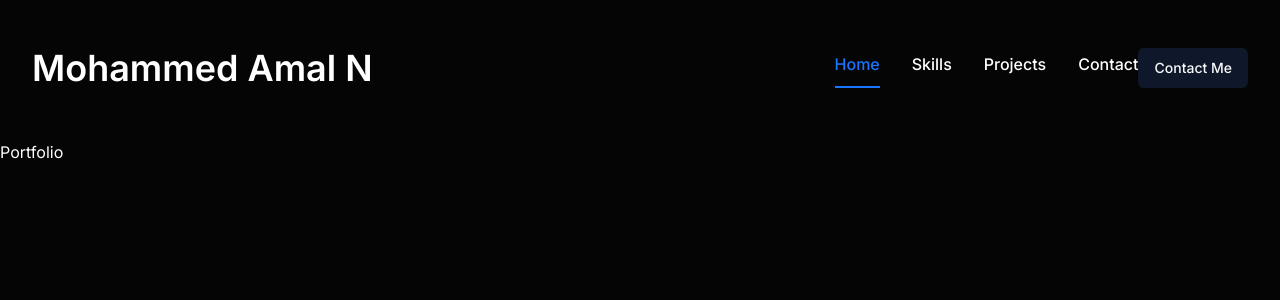
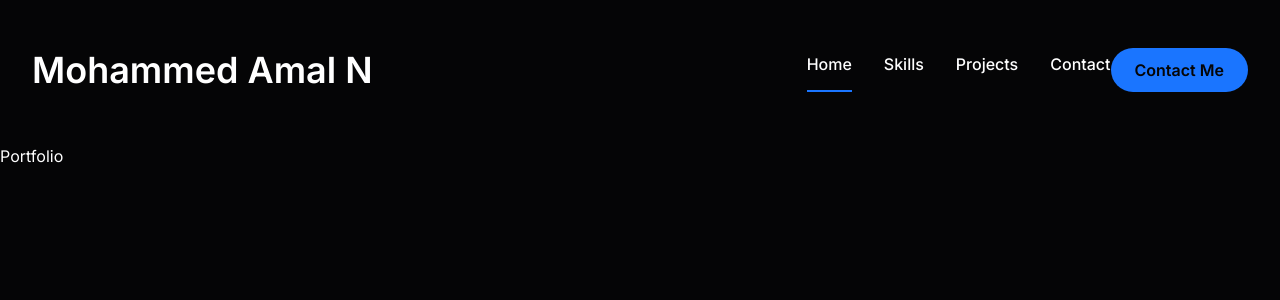
Before and after one commit to Amal474/portfolio-nextjs, a Next.js app: page /portfolio-nextjs/ in a window 1280 px wide. Shown: the top 300 px of the page. Built offline with nearby package versions, Linux system fonts and the light colour scheme.

Commit message:
Mobile Navbar

```diff
--- a/components/Header.tsx
+++ b/components/Header.tsx
@@ -3,6 +3,7 @@
 
 // Custom Components
 import Navbar from "./Navbar";
+import MobileNav from "./MobileNav";
 
 
 export default function Header() {
@@ -18,7 +19,9 @@
             <Button>Contact Me</Button>
           </Link>
         </div>
-        <div className="md:hidden">Mobile Nav</div>
+        <div className="md:hidden">
+          <MobileNav />
+        </div>
       </div>
     </header>
   );
--- /dev/null
+++ b/components/MobileNav.tsx
@@ -0,0 +1,54 @@
+"use client";
+
+import { usePathname } from "next/navigation";
+import { Sheet, SheetContent, SheetTrigger } from "./ui/sheet";
+import { CiMenuFries } from "react-icons/ci";
+import Link from "next/link";
+
+const links = [
+  {
+    name: "Home",
+    path: "/",
+  },
+  {
+    name: "Skills",
+    path: "/skills",
+  },
+  {
+    name: "Projects",
+    path: "/projects",
+  },
+  {
+    name: "Contact",
+    path: "/contact",
+  },
+]
+
+export default function MobileNav() {
+  const pathname = usePathname();
+  return (
+    <Sheet>
+      <SheetTrigger className="flex justify-center items-center">
+        <CiMenuFries className="text-[32px] text-accent" />
+      </SheetTrigger>
+      <SheetContent className="flex flex-col">
+        <div className="mt-32 mb-40 text-center text-2xl">
+          <h1 className="text-4xl font-semibold">
+            M<span className="text-accent">.</span>A
+          </h1>
+        </div>
+        <nav className="flex flex-col justify-center items-center gap-8">
+          {links.map((link, index) => {
+            return(
+              <Link href={link.path}
+                    key={index}
+                    className={`${link.path === pathname && "border-b-2 border-accent"} text-xl hover:text-accent transition-all`}>
+                {link.name}
+              </Link>
+            )
+          })}
+        </nav>
+      </SheetContent>
+    </Sheet>
+  );
+}
--- a/components/Navbar.tsx
+++ b/components/Navbar.tsx
@@ -31,7 +31,7 @@
       {links.map((link, index) => {
         return (
           <Link href={link.path} key={index} className={`${link.path === pathname &&
-          "text-accent border-b-2 border-accent"} font-medium hover:text-accent transition-all`}>
+          "border-b-2 border-accent"} font-medium hover:text-accent transition-all`}>
             {link.name}
           </Link>
         );
--- a/components/PageTransition.tsx
+++ b/components/PageTransition.tsx
@@ -1,7 +1,7 @@
 "use client";
 
 import React, { ReactNode } from "react";
-import { AnimatePresence, easeInOut, motion } from "framer-motion";
+import { AnimatePresence, motion } from "framer-motion";
 import { usePathname } from "next/navigation";
 
 interface Props {
@@ -16,7 +16,7 @@
         <motion.div initial={{ opacity: 1 }}
                     animate={{
                       opacity: 0,
-                      transition: { delay: 1, duration: 0.3, ease: "easeInOut" },
+                      transition: { delay: 0.5, duration: 0.3, ease: "easeInOut" },
                     }}
                     className="h-screen w-screen fixed bg-primary top-0 pointer-events-none"
         />
--- /dev/null
+++ b/components/StairTransition.tsx
@@ -0,0 +1,32 @@
+"use client";
+
+import { AnimatePresence, motion } from "framer-motion";
+import { usePathname } from "next/navigation";
+
+// Custom Components
+import Stairs from "./animations/Stairs";
+
+export default function StairTransition() {
+  const pathname = usePathname();
+  return (
+    <AnimatePresence mode="wait">
+      <div key={pathname}>
+        <div className="h-screen w-screen fixed top-0 left-0 right-0 pointer-events-none z-40 flex">
+          <Stairs/>
+        </div>
+
+        <motion.div className="h-screen w-screen fixed bg-primary top-0pointer-events-none"
+                    initial={{opacity: 1}}
+                    animate={{
+                      opacity: 0,
+                      transition: {
+                        delay: 0.4,
+                        duration: 0.3,
+                        ease: "easeInOut",
+                      }
+                    }}
+        />
+      </div>
+    </AnimatePresence>
+  );
+}
--- /dev/null
+++ b/components/animations/Stairs.tsx
@@ -0,0 +1,41 @@
+import { animate, motion } from "framer-motion";
+
+const stairAnimation = {
+  initial: {
+    top: "0%",
+  },
+  animate: {
+    top: "100%",
+  },
+  exit: {
+    top:[ "100%", "0"],
+  },
+}
+
+const reverseIndex = (index: number) => {
+  const totalSteps = 6;
+  return totalSteps - index - 1;
+}
+
+export default function Stairs() {
+  return (
+    <>
+      {[...Array(6)].map((_, index) => {
+        return (
+          <motion.div key={index}
+                      variants={stairAnimation}
+                      initial="initial"
+                      animate="animate"
+                      exit="exit"
+                      transition={{
+                        duration: 0.4,
+                        ease: "easeInOut",
+                        delay: reverseIndex(index) * 0.1,
+                      }}
+                      className="h-full w-full bg-white relative"
+            />
+          )
+      })}
+    </>
+  );
+}
--- a/components/ui/button.tsx
+++ b/components/ui/button.tsx
@@ -5,25 +5,18 @@
 import { cn } from "@/lib/utils"
 
 const buttonVariants = cva(
-  "inline-flex items-center justify-center whitespace-nowrap rounded-md text-sm font-medium ring-offset-white transition-colors focus-visible:outline-none focus-visible:ring-2 focus-visible:ring-slate-950 focus-visible:ring-offset-2 disabled:pointer-events-none disabled:opacity-50 dark:ring-offset-slate-950 dark:focus-visible:ring-slate-300",
+  "inline-flex items-center justify-center whitespace-nowrap rounded-full text-base font-semibold ring-offset-white transition-colors",
   {
     variants: {
       variant: {
-        default: "bg-slate-900 text-slate-50 hover:bg-slate-900/90 dark:bg-slate-50 dark:text-slate-900 dark:hover:bg-slate-50/90",
-        destructive:
-          "bg-red-500 text-slate-50 hover:bg-red-500/90 dark:bg-red-900 dark:text-slate-50 dark:hover:bg-red-900/90",
-        outline:
-          "border border-slate-200 bg-white hover:bg-slate-100 hover:text-slate-900 dark:border-slate-800 dark:bg-slate-950 dark:hover:bg-slate-800 dark:hover:text-slate-50",
-        secondary:
-          "bg-slate-100 text-slate-900 hover:bg-slate-100/80 dark:bg-slate-800 dark:text-slate-50 dark:hover:bg-slate-800/80",
-        ghost: "hover:bg-slate-100 hover:text-slate-900 dark:hover:bg-slate-800 dark:hover:text-slate-50",
-        link: "text-slate-900 underline-offset-4 hover:underline dark:text-slate-50",
+        default: "bg-accent text-primary hover:bg-accent-hover",
+        primary: "bg-primary text-white",
+        outline: "border border-accent bg-transparent text-accent hover:bg-accent hover:text-primary",
       },
       size: {
-        default: "h-10 px-4 py-2",
-        sm: "h-9 rounded-md px-3",
-        lg: "h-11 rounded-md px-8",
-        icon: "h-10 w-10",
+        default: "h-[44px] px-6",
+        md: "h-[48px] px-6",
+        lg: "h-[56px] px-8 text-sm uppercase tracking-[2px]",
       },
     },
     defaultVariants: {
--- a/components/ui/sheet.tsx
+++ b/components/ui/sheet.tsx
@@ -3,9 +3,9 @@
 import * as React from "react"
 import * as SheetPrimitive from "@radix-ui/react-dialog"
 import { cva, type VariantProps } from "class-variance-authority"
-import { X } from "lucide-react"
 
 import { cn } from "@/lib/utils"
+import { IoMdClose } from "react-icons/io";
 
 const Sheet = SheetPrimitive.Root
 
@@ -31,7 +31,7 @@
 SheetOverlay.displayName = SheetPrimitive.Overlay.displayName
 
 const sheetVariants = cva(
-  "fixed z-50 gap-4 bg-white p-6 shadow-lg transition ease-in-out data-[state=open]:animate-in data-[state=closed]:animate-out data-[state=closed]:duration-300 data-[state=open]:duration-500 dark:bg-slate-950",
+  "fixed z-50 gap-4 bg-primary p-6 shadow-lg transition ease-in-out data-[state=open]:animate-in data-[state=closed]:animate-out data-[state=closed]:duration-300 data-[state=open]:duration-500 dark:bg-slate-950",
   {
     variants: {
       side: {
@@ -40,7 +40,7 @@
           "inset-x-0 bottom-0 border-t data-[state=closed]:slide-out-to-bottom data-[state=open]:slide-in-from-bottom",
         left: "inset-y-0 left-0 h-full w-3/4 border-r data-[state=closed]:slide-out-to-left data-[state=open]:slide-in-from-left sm:max-w-sm",
         right:
-          "inset-y-0 right-0 h-full w-3/4  border-l data-[state=closed]:slide-out-to-right data-[state=open]:slide-in-from-right sm:max-w-sm",
+          "inset-y-0 right-0 h-full w-3/4 data-[state=closed]:slide-out-to-right data-[state=open]:slide-in-from-right sm:max-w-sm",
       },
     },
     defaultVariants: {
@@ -65,8 +65,8 @@
       {...props}
     >
       {children}
-      <SheetPrimitive.Close className="absolute right-4 top-4 rounded-sm opacity-70 ring-offset-white transition-opacity hover:opacity-100 focus:outline-none focus:ring-2 focus:ring-slate-950 focus:ring-offset-2 disabled:pointer-events-none data-[state=open]:bg-slate-100 dark:ring-offset-slate-950 dark:focus:ring-slate-300 dark:data-[state=open]:bg-slate-800">
-        <X className="h-4 w-4" />
+      <SheetPrimitive.Close className="absolute right-8 top-8 transition-opacity outline-none">
+        <IoMdClose className="text-3xl text-accent" />
         <span className="sr-only">Close</span>
       </SheetPrimitive.Close>
     </SheetPrimitive.Content>
--- a/package.json
+++ b/package.json
@@ -22,6 +22,7 @@
     "next": "14.2.4",
     "react": "^18",
     "react-dom": "^18",
+    "react-icons": "^5.2.1",
     "tailwind-merge": "^2.3.0",
     "tailwindcss-animate": "^1.0.7"
   },
```
Also changed, not shown: 1 other file (tests, documents, lock files or other folders).
